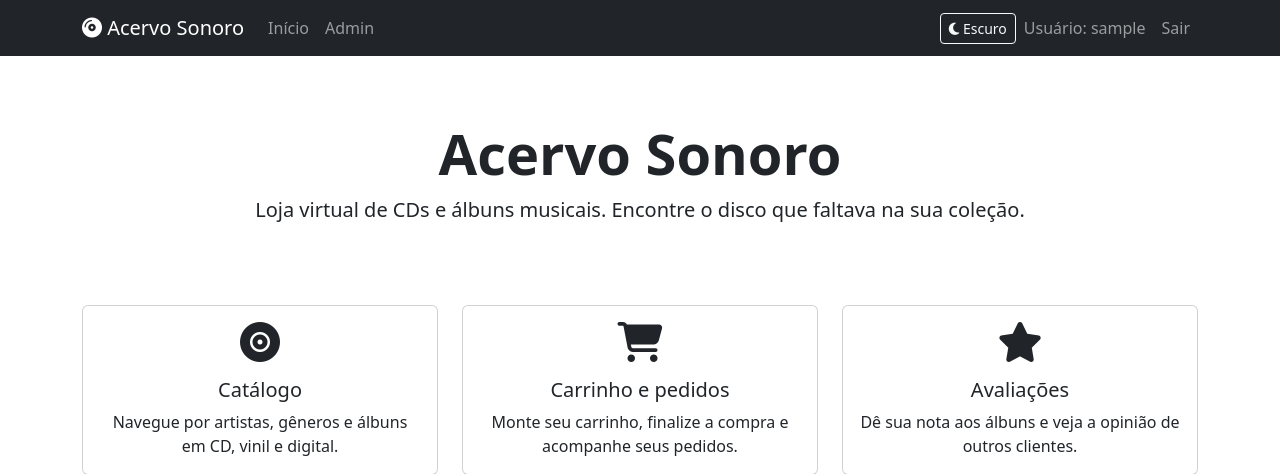
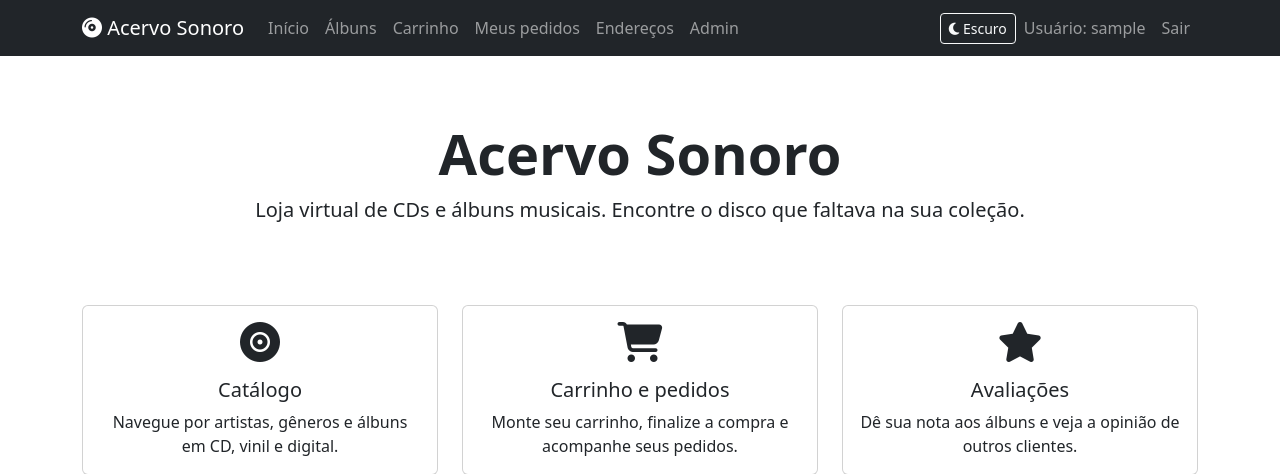
Before and after one commit to gabriel-moraes03/projeto-web-django, a Django app: page / in a window 1280 px wide. Shown: the top 474 px of the page. Run offline with Django 5.2, Linux system fonts and the light colour scheme; the visitor is signed in with stand-in values (Sample User, id 1).

Commit message:
feat: base compartilhada do checkpoint 2 (rotas, menu e login)

```diff
--- a/code/acervo_sonoro/settings.py
+++ b/code/acervo_sonoro/settings.py
@@ -126,7 +126,9 @@ if USAR_SEAWEEDFS:
 
 DEFAULT_AUTO_FIELD = 'django.db.models.BigAutoField'
 
-LOGIN_URL = '/auth/login'
+LOGIN_URL = '/auth/login/'
+LOGIN_REDIRECT_URL = '/'
+LOGOUT_REDIRECT_URL = '/'
 
 JAZZMIN_SETTINGS = {
     'site_title': 'Acervo Sonoro',
--- a/code/acervo_sonoro/urls.py
+++ b/code/acervo_sonoro/urls.py
@@ -21,6 +21,8 @@ from django.urls import include, path
 
 urlpatterns = [
     path('admin/', admin.site.urls),
+    path('', include('usuarios.urls')),
+    path('', include('vendas.urls')),
     path('', include('catalogo.urls')),
 ]
 
--- a/code/templates/base.html
+++ b/code/templates/base.html
@@ -21,7 +21,15 @@
             <div class="collapse navbar-collapse" id="menu-principal">
                 <ul class="navbar-nav me-auto">
                     <li class="nav-item"><a class="nav-link" href="/">Início</a></li>
-                    <li class="nav-item"><a class="nav-link" href="/admin/">Admin</a></li>
+                    <li class="nav-item"><a class="nav-link" href="/albuns/">Álbuns</a></li>
+                    {% if user.is_authenticated %}
+                        <li class="nav-item"><a class="nav-link" href="/carrinho/">Carrinho</a></li>
+                        <li class="nav-item"><a class="nav-link" href="/pedidos/">Meus pedidos</a></li>
+                        <li class="nav-item"><a class="nav-link" href="/conta/enderecos/">Endereços</a></li>
+                    {% endif %}
+                    {% if user.is_staff %}
+                        <li class="nav-item"><a class="nav-link" href="/admin/">Admin</a></li>
+                    {% endif %}
                 </ul>
                 <ul class="navbar-nav align-items-lg-center gap-2">
                     <li class="nav-item">
@@ -29,10 +37,15 @@
                     </li>
                     {% if user.is_authenticated %}
                         <li class="nav-item"><span class="navbar-text">Usuário: {{ user.username }}</span></li>
-                        <li class="nav-item"><a class="nav-link" href="/auth/logout">Sair</a></li>
+                        <li class="nav-item">
+                            <form method="post" action="/auth/logout/">
+                                {% csrf_token %}
+                                <button type="submit" class="btn btn-link nav-link">Sair</button>
+                            </form>
+                        </li>
                     {% else %}
-                        <li class="nav-item"><a class="nav-link" href="/auth/login">Entrar</a></li>
-                        <li class="nav-item"><a class="nav-link" href="/auth/cadastro">Cadastre-se</a></li>
+                        <li class="nav-item"><a class="nav-link" href="/auth/login/">Entrar</a></li>
+                        <li class="nav-item"><a class="nav-link" href="/auth/cadastro/">Cadastre-se</a></li>
                     {% endif %}
                 </ul>
             </div>
--- /dev/null
+++ b/code/usuarios/urls.py
@@ -0,0 +1 @@
+urlpatterns = []
--- /dev/null
+++ b/code/vendas/urls.py
@@ -0,0 +1 @@
+urlpatterns = []
```
